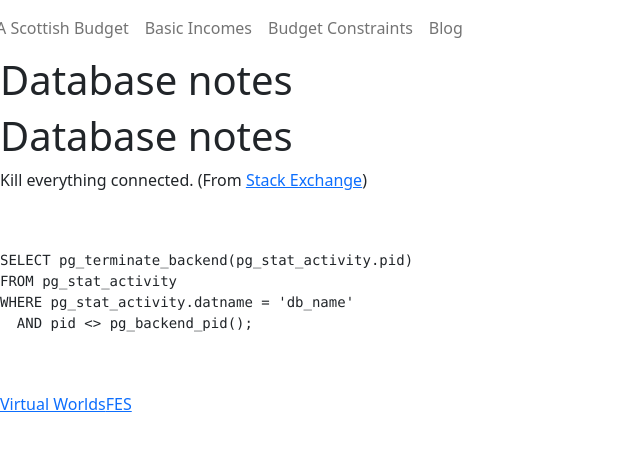
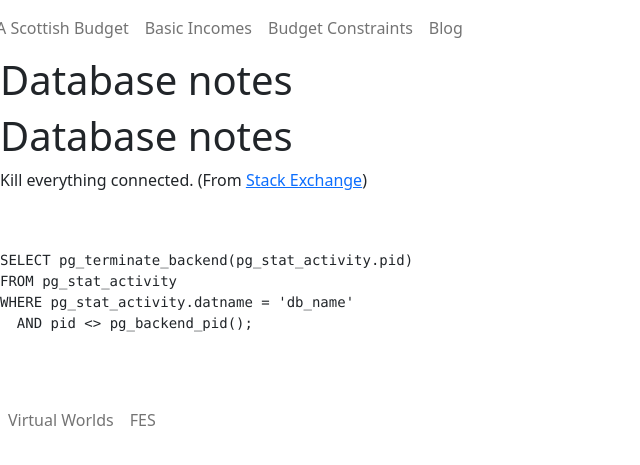
Before and after one commit to grahamstark/vwebsites, a Jekyll site: the page built from models/docs/db-notes.md, in a window 1280 px wide. Shown: the top 465 px of the page, without its empty margins (0-640 px from the left). Built offline with Jekyll 4.4.1, drawn with Linux system fonts in a browser that asks for light colours; nearby versions of some CDN libraries; our own code applies the rules of GitHub Pages for plain Markdown files.

Commit message:
footer cleanup.

```diff
--- a/models/_includes/model_footer.html
+++ b/models/_includes/model_footer.html
@@ -1,8 +1,8 @@
 <footer class='footer'>
-    <nav class='nav col-md-6'>
-        <ul class='nav'>
-            <li class='nav-item'><a href='https://virtual-worlds.scot'>Virtual Worlds</a></li>
-            <li class='nav-item'><a href=''>FES</a></li>
+    <nav class='nav navbar navbar-expand-lg navbar-light bg-light'>
+        <ul class='navbar-nav me-auto mb-2 mb-lg-0'>
+            <li class='nav-item'><a class='nav-link' href='https://virtual-worlds.scot' target='__blank'>Virtual Worlds</a></li>
+            <li class='nav-item'><a class='nav-link' href='https://www.futureeconomy.scot/' target='__blank'>FES</a></li>
         </ul>
     </nav>
 </footer>
```
